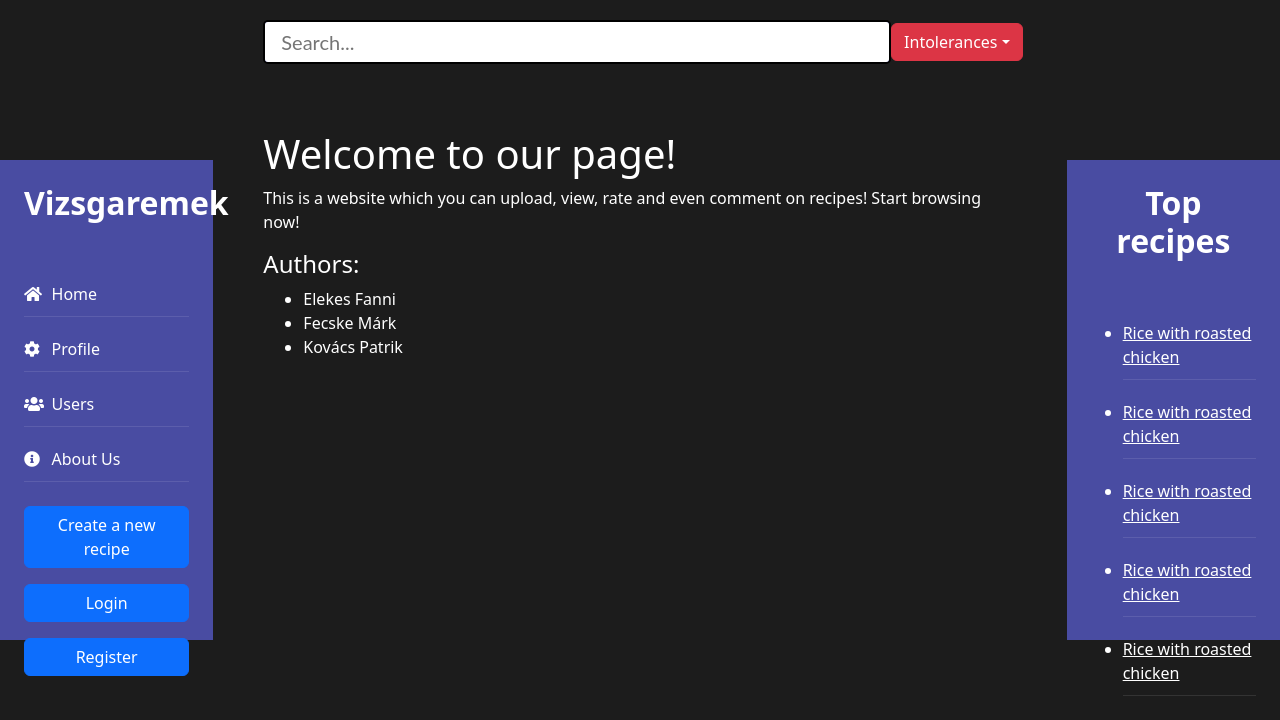
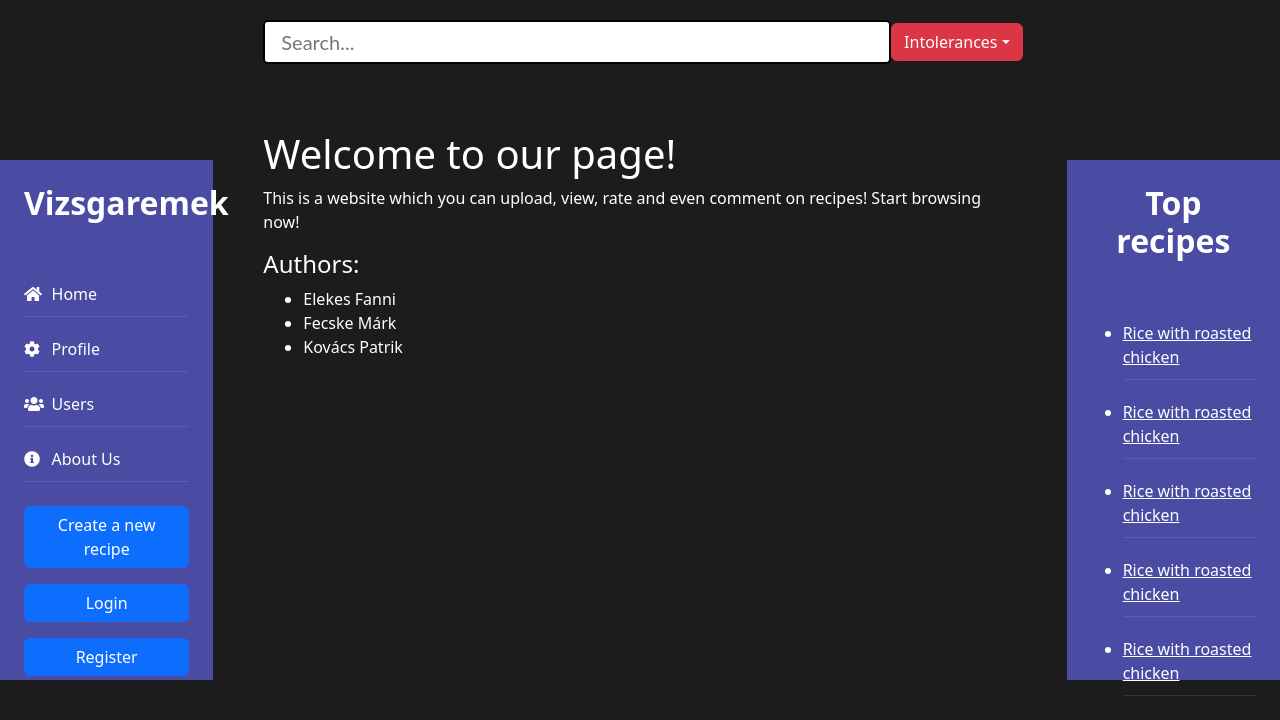
Before and after one commit to Patrik3229/Vizsgaremek_Frontend, a React (Vite) app: page / in a window 1280 px wide. Shown: the top 720 px of the page. Built offline with nearby package versions, Linux system fonts and the light colour scheme.

Commit message:
Formatting fix

```diff
--- a/src/css/TopRecipes.scoped.css
+++ b/src/css/TopRecipes.scoped.css
@@ -1,5 +1,5 @@
 #sidebar {
-  height: 60%;
+  height: 520px;
   width: 100%;
   flex-direction: column;
   display: flex;
```
